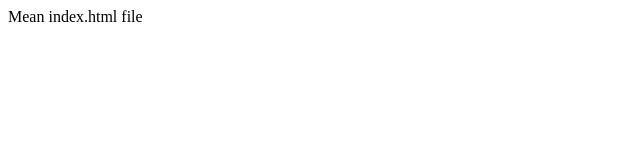
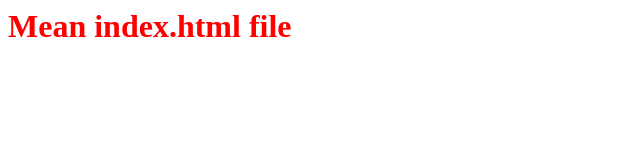
Before and after one commit to virakkong/MEANS, a website: page public/index.html in a window 1280 px wide. Shown: the whole page, without its empty margins (0-640 px from the left). Drawn offline with Linux system fonts and the light colour scheme.

Commit message:
modify  a html page and change url

```diff
--- a/public/index.html
+++ b/public/index.html
@@ -3,6 +3,6 @@
 
     </head>
     <body>
-        Mean index.html file
+        <h1 style="color: red">Mean index.html file </h1>
     </body>
 </html>
```
Also changed, not shown: app.js (+8 -15 lines).
